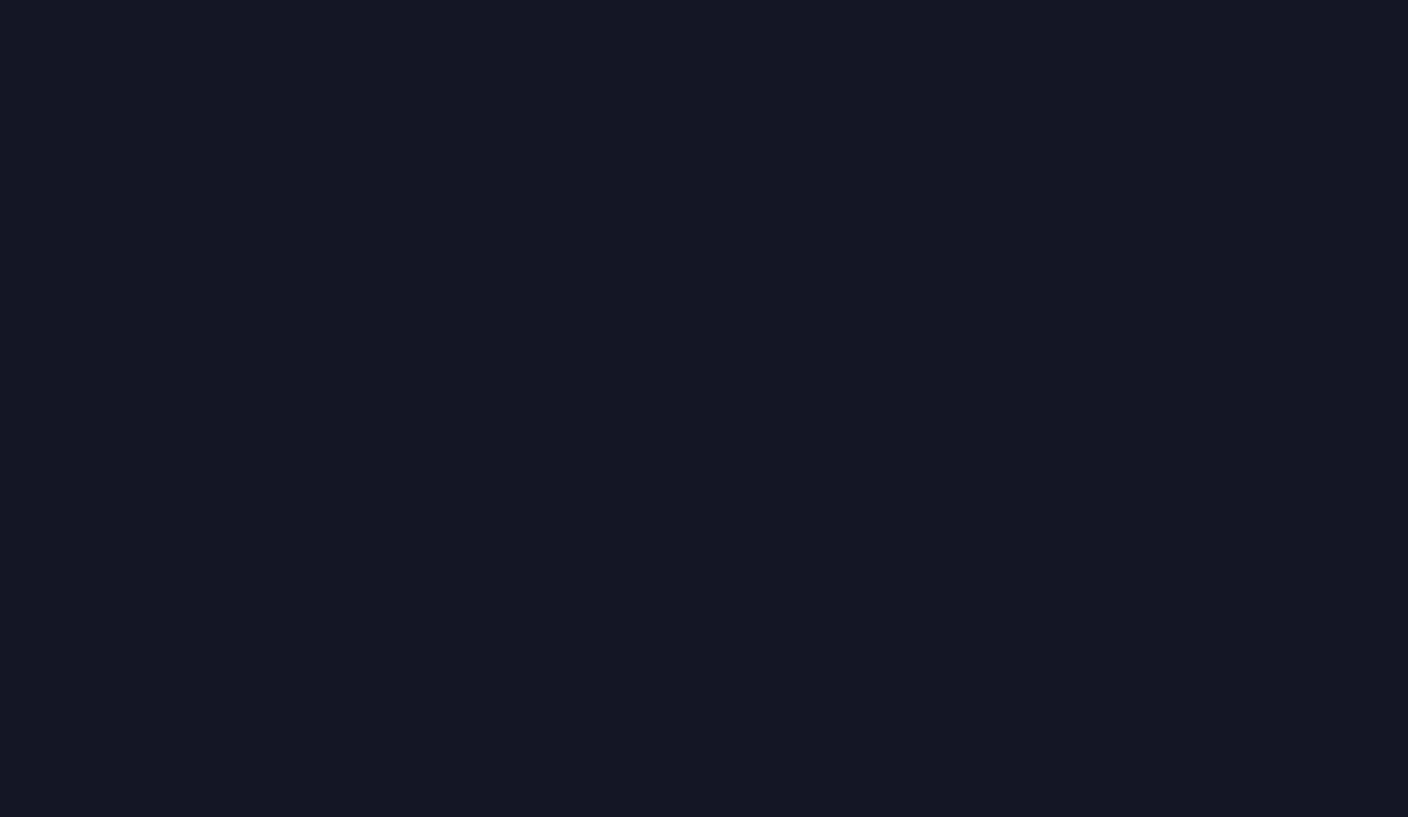
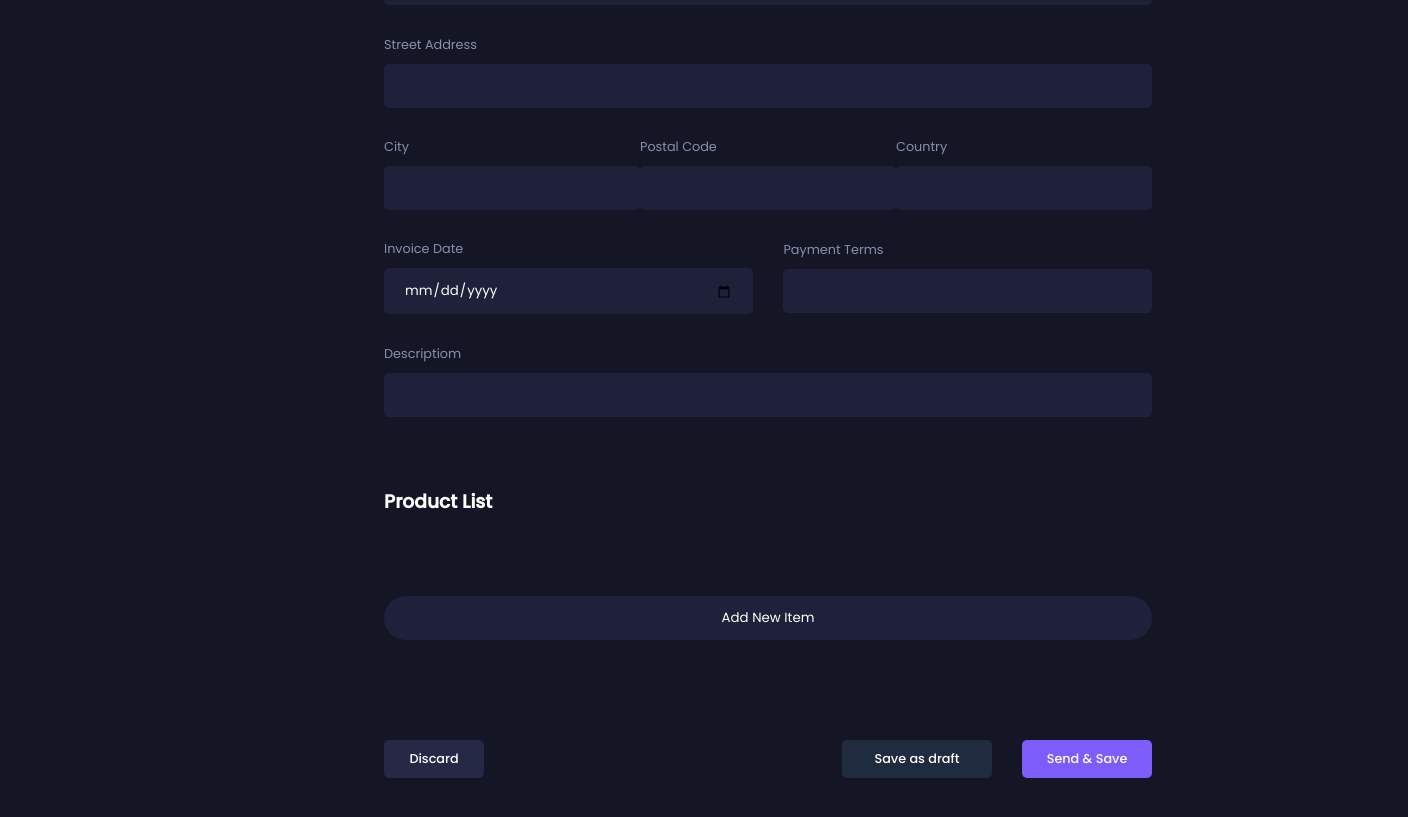
Before and after one commit to gbolahan7/Invoicing-MS, a Next.js app: page /create-invoice in a window 1280 px wide. Shown: the part 559-1376 px from the top of the page, 1408 px wide, since content can reach past the window. Before the commit the page ends 800 px from the top, so only its background shows below. Built offline with nearby package versions, Linux system fonts and the light colour scheme.

Commit message:
adding & deletion of items function created

```diff
--- a/pages/create-invoice/index.js
+++ b/pages/create-invoice/index.js
@@ -1,6 +1,33 @@
-import React from 'react'
+import React, {useState, useRef} from 'react'
+import { useRouter } from 'next/router';
 
 const CreateInvoice = () => {
+
+    const router = useRouter();
+    const [items, setItems] = useState([]);
+
+    // add product
+
+    const addItem = ()=> {
+        setItems([...items, {name:'', quantity:0, price:0, total:0}])
+        // console.log(items);
+    }
+
+    // handling of the item/product input added
+    const handlerChange = (event, i)=>{
+        const {name, value} = event.target;
+        const list = [...items]
+        list[i][name] = value;
+        list[i]['total'] = list[i]['quantity'] * list[i]['price'];
+        setItems(list)
+    };
+
+    //delete item/product
+    const deleteItem =(i)=>{
+        const inputData = [...items];
+        inputData.splice(i, 1)
+        setItems(inputData)
+    }
   return (
     <div className="main__container">
         <div className="new__invoice">
@@ -32,10 +59,104 @@ const CreateInvoice = () => {
                     </div>
                 </div>
 
+                <div className="invoice__to">
+                    <p className="invoice__heading"> Invoice to</p>
+                    <div className="form__group">
+                        <p>Customer Name</p>
+                        <input type="text"></input>
+                    </div>
+                    <div className="form__group">
+                        <p>Customer Email</p>
+                        <input type="email"></input>
+                    </div>
+
+                    <div className="form__group">
+                        <p>Street Address</p>
+                        <input type="text"></input>
+                    </div>
+                    <div className="form__group inline__form-group">
+                        <div>
+                            <p>City</p>
+                            <input type="text"/>
+                        </div>
+
+                        <div>
+                            <p>Postal Code</p>
+                            <input type="text"/>
+                        </div>
+
+                        <div>
+                            <p>Country</p>
+                            <input type="text"/>
+                        </div>
+                    </div>
+
+                    <div className="form__group inline__form-group">
+                        <div className="inline__group">
+                            <p>Invoice Date</p>
+                            <input type="date"/>
+                        </div>
+
+                        <div className="inline__group">
+                            <p>Payment Terms</p>
+                            <input type="text"/>
+                        </div>
+                    </div>
+
+                    <div className="form__group">
+                        <p>Descriptiom</p>
+                        <input type="text"></input>
+                    </div>
+                </div>
+
+
+                <div className="invoice__items">
+                    <h3>Product List</h3>
+                    {
+                        items?.map((item,i)=>(
+                            <div className="item" key={i}>
+
+                        <div className="form__group inline__form-group">
+                            <div>
+                                <p>Product Name</p>
+                                <input type="text" name="name" onChange={e=>handlerChange(e,i)}/>
+                            </div>
+
+                            <div>
+                                <p>Qty</p>
+                                <input type="number" name="quantity" onChange={e=>handlerChange(e,i)}/>
+                            </div>
+
+                            <div>
+                                <p>Price</p>
+                                <input type="number" name="price" onChange={e=>handlerChange(e,i)}/>
+                            </div>
+
+                            <div>
+                                <p>Total</p>
+                                <h4>{item.total}</h4>
+                            </div>
+                            <div>
+                            <button className="edit__btn" onClick={()=>deleteItem()}>Delete</button>
+                            </div>
+                    </div>
+                </div>
+                        ))
+                    }
+            </div>
+                <button className="add__item-btn" onClick={addItem}>Add New Item</button>
+                <div className="new__invoice-btn">
+                    <button className="edit__btn" onClick={ () => router.push('/')}>Discard</button>
+                    <div>
+                        <button className="draft__btn">Save as draft</button>
+                        <button className="mark__as-btn">Send & Save</button>
+                    </div>
+
+                </div>
             </div>
         </div>
     </div>
-  )
-}
+  );
+};
 
 export default CreateInvoice
--- a/pages/index.js
+++ b/pages/index.js
@@ -6,7 +6,7 @@ export default function Home() {
 
   const router = useRouter();
 
-  const navigatePage=()=> router.push('/create-invoic')
+  const navigatePage=()=> router.push('/create-invoice')
   return (
     <>
     <div className="main__container">
--- a/styles/globals.css
+++ b/styles/globals.css
@@ -46,7 +46,7 @@ p {
     position: absolute;
     top: 0;
     left: 10%;
-    width: calc(100% - 13%);
+    width: 100%;
     padding: 30px 0px;
   }
 
@@ -317,7 +317,7 @@ p {
   margin-bottom: 20px;
 }
 
-.bill__to {
+.invoice__to {
   margin-top: 50px;
 }
 
@@ -328,3 +328,29 @@ p {
 .invoice__items h3 {
   margin-bottom: 30px;
 }
+
+.add__item-btn {
+  width: 100%;
+  background: var(--secondary-color);
+  padding: 12px 25px;
+  border-radius: 50px;
+  border: none;
+
+  outline: none;
+  color: #fff;
+  margin-top: 50px;
+  cursor: pointer;
+}
+
+.draft__btn {
+  background: #1f2c3f;
+  color: #fff;
+  margin-right: 30px;
+  width: 150px !important;
+}
+
+.new__invoice-btn {
+  display: flex;
+  justify-content: space-between;
+  margin-top: 100px;
+}
```
